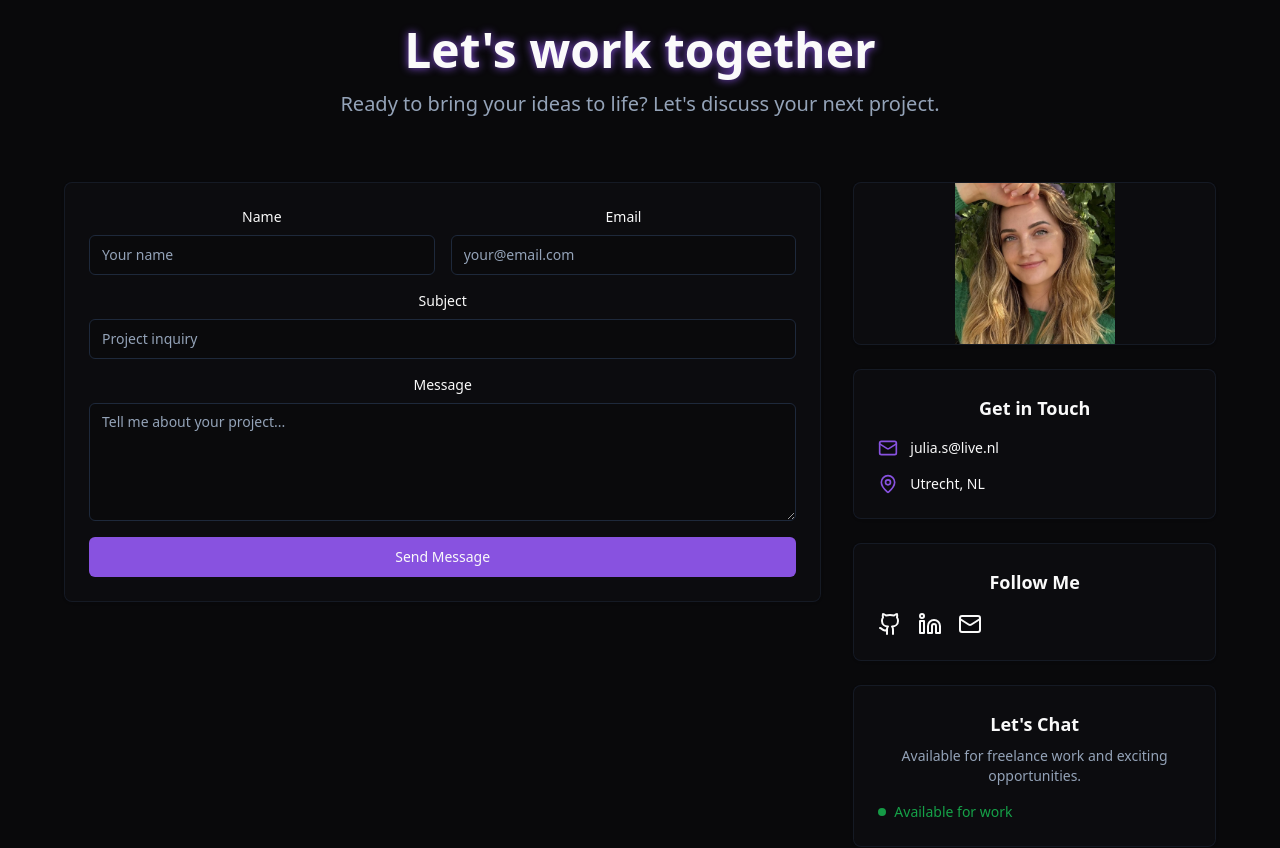
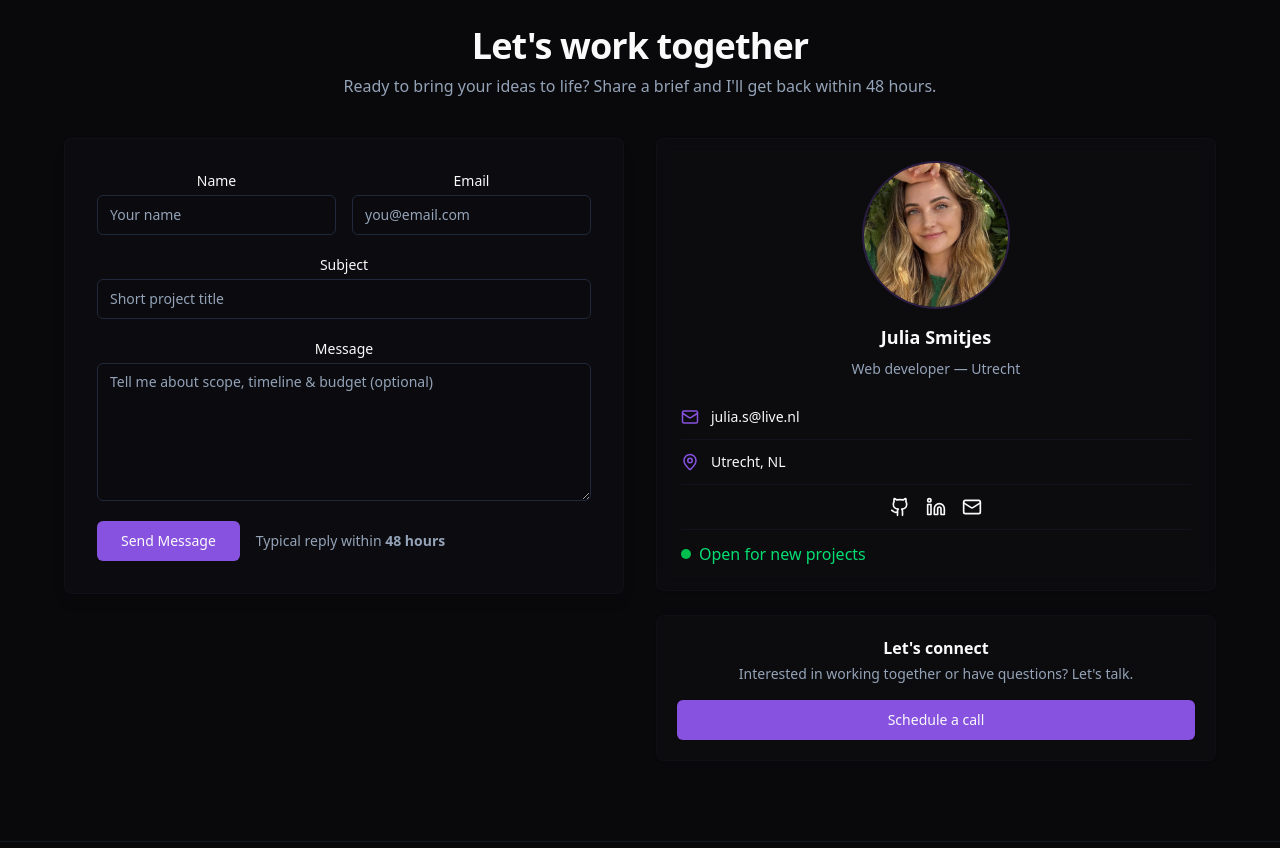
Before and after one commit to Juliasmitjes/juliasmitjes.github.io, a React (Vite) app: page / in a window 1280 px wide. Shown: the part 2620-3468 px from the top of the page. Built offline with nearby package versions, Linux system fonts and the light colour scheme.

Commit message:
contactpage design

```diff
--- a/src/components/Contact.tsx
+++ b/src/components/Contact.tsx
@@ -1,140 +1,180 @@
+import React, { useState } from 'react';
 import { Button } from "./ui/button";
 import { Card } from "./ui/card";
 import { Input } from "./ui/input";
 import { Textarea } from "./ui/textarea";
-import { Github, Linkedin, Mail, MapPin } from "lucide-react";
+import { Github, Linkedin, Mail, MapPin, Phone } from "lucide-react";
 import { motion } from 'motion/react';
 import juliaSmitjes from '../assets/juliaSmitjes.jpg';
 
+export default function Contact() {
+  const [sending, setSending] = useState(false);
+  const [sent, setSent] = useState(false);
 
-const Contact = () => {
+  const handleSubmit = async (e: any) => {
+    e.preventDefault();
+    if (sending) return;
+    setSending(true);
+    try {
+      await new Promise((r) => setTimeout(r, 800));
+      setSent(true);
+    } finally {
+      setSending(false);
+      setTimeout(() => setSent(false), 3500);
+    }
+
+    // dit nog doen!!
+    const contactInfo = [
+      {
+      icon: <Mail className="w-6 h-6" />,
+      title: "Email",
+      details: "julia.s@live.nl",
+      href: "mailto:julia.s@live.nl"
+    },
+    {
+      icon: <Phone className="w-6 h-6" />,
+      title: "Telefoonnummer",
+      details: "0614292489",
+      href: "tel:+31614292489"
+    },
+    ]
+  };
+
   return (
-    <section id="contact" className="py-20 px-4 bg-background">
+    <section id="contact" className="py-20 px-4 bg-background text-foreground">
       <div className="max-w-6xl mx-auto">
-      <motion.div
-        initial={{ opacity: 0, y: 50 }}
+        <motion.header
+          initial={{ opacity: 0, y: 8 }}
           whileInView={{ opacity: 1, y: 0 }}
           viewport={{ once: true }}
-        transition={{ duration: 0.6 }}
-        className="text-center mb-16"
+          transition={{ duration: 0.5 }}
+          className="mb-10 text-center"
         >
-        <h2 className="text-4xl md:text-5xl font-bold mb-4 text-glow text-foreground">
-          Let's work together
-        </h2>
-        <p className="text-xl text-muted-foreground max-w-2xl mx-auto">
-          Ready to bring your ideas to life? Let's discuss your next project.
+          <h2 className="text-3xl md:text-4xl font-bold tracking-tight">Let's work together</h2>
+          <p className="mt-2 text-muted-foreground max-w-2xl mx-auto text-center">
+            Ready to bring your ideas to life? Share a brief and I&apos;ll get back within 48 hours.
           </p>
-      </motion.div>
+        </motion.header>
 
-    <div className="grid grid-cols-1 lg:grid-cols-3 gap-8">
-      {/* Contact Form */}
+        <div className="grid grid-cols-1 lg:grid-cols-2 gap-8 items-start">
+          {/* LEFT: Form */}
           <motion.div
-        initial={{ opacity: 0, x: -100 }}
+            initial={{ opacity: 0, x: -12 }}
             whileInView={{ opacity: 1, x: 0 }}
             viewport={{ once: true }}
             transition={{ duration: 0.6 }}
-        className="lg:col-span-2"
           >
-        <Card className="p-6 bg-card/50 backdrop-blur-sm border-border/50">
-          <form className="space-y-4">
+            <Card className="p-8 bg-card/60 backdrop-blur-sm border border-border/20 shadow-lg">
+              <form onSubmit={handleSubmit} className="space-y-5">
                 <div className="grid grid-cols-1 md:grid-cols-2 gap-4">
                   <div>
-                <label className="text-sm font-medium mb-2 block">Name</label>
-                <Input placeholder="Your name" className="bg-background/50" />
+                    <label htmlFor="name" className="text-sm font-medium mb-1 block">Name</label>
+                    <Input id="name" name="name" placeholder="Your name" className="bg-background/10" required />
                   </div>
                   <div>
-                <label className="text-sm font-medium mb-2 block">Email</label>
-                <Input type="email" placeholder="your@email.com" className="bg-background/50" />
+                    <label htmlFor="email" className="text-sm font-medium mb-1 block">Email</label>
+                    <Input id="email" name="email" type="email" placeholder="you@email.com" className="bg-background/10" required />
                   </div>
                 </div>
+
                 <div>
-              <label className="text-sm font-medium mb-2 block">Subject</label>
-              <Input placeholder="Project inquiry" className="bg-background/50" />
+                  <label htmlFor="subject" className="text-sm font-medium mb-1 block">Subject</label>
+                  <Input id="subject" name="subject" placeholder="Short project title" className="bg-background/10" />
                 </div>
+
                 <div>
-              <label className="text-sm font-medium mb-2 block">Message</label>
-              <Textarea
-                placeholder="Tell me about your project..."
-                rows={5}
-                className="bg-background/50"
-              />
+                  <label htmlFor="message" className="text-sm font-medium mb-1 block">Message</label>
+                  <Textarea id="message" name="message" rows={6} placeholder="Tell me about scope, timeline & budget (optional)" className="bg-background/10" required />
                 </div>
-            <Button className="w-full bg-primary hover:bg-primary/80">
-              Send Message
+
+                <div className="flex items-center gap-4">
+                  <Button type="submit" className="relative flex items-center justify-center px-6 py-2">
+                    {sending ? 'Sending…' : sent ? 'Sent ✓' : 'Send Message'}
                   </Button>
+
+                  <div className="text-sm text-muted-foreground">
+                    <div>Typical reply within <strong>48 hours</strong></div>
+                  </div>
+                </div>
+
+                {sent && (
+                  <motion.div
+                    initial={{ opacity: 0, y: 6 }}
+                    animate={{ opacity: 1, y: 0 }}
+                    className="mt-4 rounded-md bg-foreground/6 p-3 text-sm"
+                  >
+                    Thanks — I&apos;ll reply shortly. ✅
+                  </motion.div>
+                )}
               </form>
             </Card>
           </motion.div>
 
-      {/* Sidebar */}
-      <motion.div
-        initial={{ opacity: 0, x: 100 }}
+          {/* RIGHT: Profile / Contact */}
+          <motion.aside
+            initial={{ opacity: 0, x: 12 }}
             whileInView={{ opacity: 1, x: 0 }}
             viewport={{ once: true }}
-        transition={{ duration: 0.6, delay: 0.2 }}
-        className="space-y-6"
+            transition={{ duration: 0.6, delay: 0.08 }}
           >
-        {/* Profile Image */}
-        <Card className="overflow-hidden p-0 bg-card/50 backdrop-blur-sm border-border/50">
-          <motion.img
-            src= {juliaSmitjes}
-            alt="Julia Smitjes"
-            initial={{ x: 100, opacity: 0 }}
-            whileInView={{ x: 0, opacity: 1 }}
-            viewport={{ once: true }}
-            transition={{ duration: 0.8 }}
-            className="w-40 mx-auto object-cover"
-          />
-        </Card>
+            <Card className="p-6 bg-card/55 backdrop-blur-sm border border-border/20 shadow-sm">
+              <div className="flex flex-col items-center text-center">
+                <div className="w-36 h-36 rounded-full overflow-hidden ring-2 ring-primary/25 mb-4 transition-transform transform hover:scale-105">
+                  <img src={juliaSmitjes} alt="Julia Smitjes" className="w-full h-full object-cover" />
+                </div>
 
-        {/* Contact Info */}
-        <Card className="p-6 bg-card/50 backdrop-blur-sm border-border/50">
-          <h3 className="text-lg font-semibold mb-4">Get in Touch</h3>
-          <div className="space-y-4">
+                <h3 className="text-lg font-semibold mb-2">Julia Smitjes</h3>
+                <p className="text-sm text-muted-foreground mb-4">Web developer — Utrecht</p>
+
+                <div className="w-full divide-y divide-border/30">
+                  <div className="py-3 flex items-center justify-between">
                     <div className="flex items-center gap-3">
-              <Mail size={20} className="text-primary" />
-              <span className="text-sm">julia.s@live.nl</span>
+                      <Mail size={18} className="text-primary" />
+                      <a className="text-sm" href="mailto:julia.s@live.nl">julia.s@live.nl</a>
                     </div>
+                  </div>
+
+                  <div className="py-3 flex items-center justify-between">
                     <div className="flex items-center gap-3">
-              <MapPin size={20} className="text-primary" />
+                      <MapPin size={18} className="text-primary" />
                       <span className="text-sm">Utrecht, NL</span>
+                    </div>
+                  </div>
+
+                  <div className="py-3 flex items-center justify-center gap-4">
+                    <a href="#" aria-label="Github" className="hover:text-primary transition-colors">
+                      <Github size={20} />
+                    </a>
+                    <a href="#" aria-label="LinkedIn" className="hover:text-primary transition-colors">
+                      <Linkedin size={20} />
+                    </a>
+                    <a href="mailto:julia.s@live.nl" aria-label="Email" className="hover:text-primary transition-colors">
+                      <Mail size={20} />
+                    </a>
+                  </div>
+
+                  {/* Updated Availability section */}
+                  <div className="pt-3 flex items-center justify-between">
+                    <div className="flex items-center gap-2">
+                      <div className="w-2.5 h-2.5 rounded-full bg-green-500 animate-pulse" />
+                      <div>
+                        <div className="font-medium text-green-400">Open for new projects</div>
+                      </div>
+                    </div>
+                  </div>
                 </div>
               </div>
             </Card>
 
-        {/* Socials */}
-        <Card className="p-6 bg-card/50 backdrop-blur-sm border-border/50">
-          <h3 className="text-lg font-semibold mb-4">Follow Me</h3>
-          <div className="flex gap-4">
-            <a href="#" className="text-foreground hover:text-primary transition-colors">
-              <Github size={24} />
-            </a>
-            <a href="#" className="text-foreground hover:text-primary transition-colors">
-              <Linkedin size={24} />
-            </a>
-            <a href="#" className="text-foreground hover:text-primary transition-colors">
-              <Mail size={24} />
-            </a>
-          </div>
+            {/* Simplified CTA section */}
+            <Card className="mt-6 p-5 bg-card/50 backdrop-blur-sm border border-border/15 text-center">
+              <h4 className="font-semibold mb-1">Let's connect</h4>
+              <p className="text-sm text-muted-foreground mb-4">Interested in working together or have questions? Let's talk.</p>
+              <Button className="px-5 py-2 w-full">Schedule a call</Button>
             </Card>
-
-        {/* Availability */}
-        <Card className="p-6 bg-card/50 backdrop-blur-sm border-border/50">
-          <h3 className="text-lg font-semibold mb-2">Let's Chat</h3>
-          <p className="text-sm text-muted-foreground mb-4">
-            Available for freelance work and exciting opportunities.
-          </p>
-          <div className="flex items-center gap-2">
-            <div className="w-2 h-2 bg-accent rounded-full animate-pulse"></div>
-            <span className="text-sm text-accent">Available for work</span>
-          </div>
-        </Card>
-      </motion.div>
+          </motion.aside>
         </div>
       </div>
     </section>
-
   );
-};
-
-export default Contact;
+}
```
Lines whose indentation alone changed are shown as unchanged.
